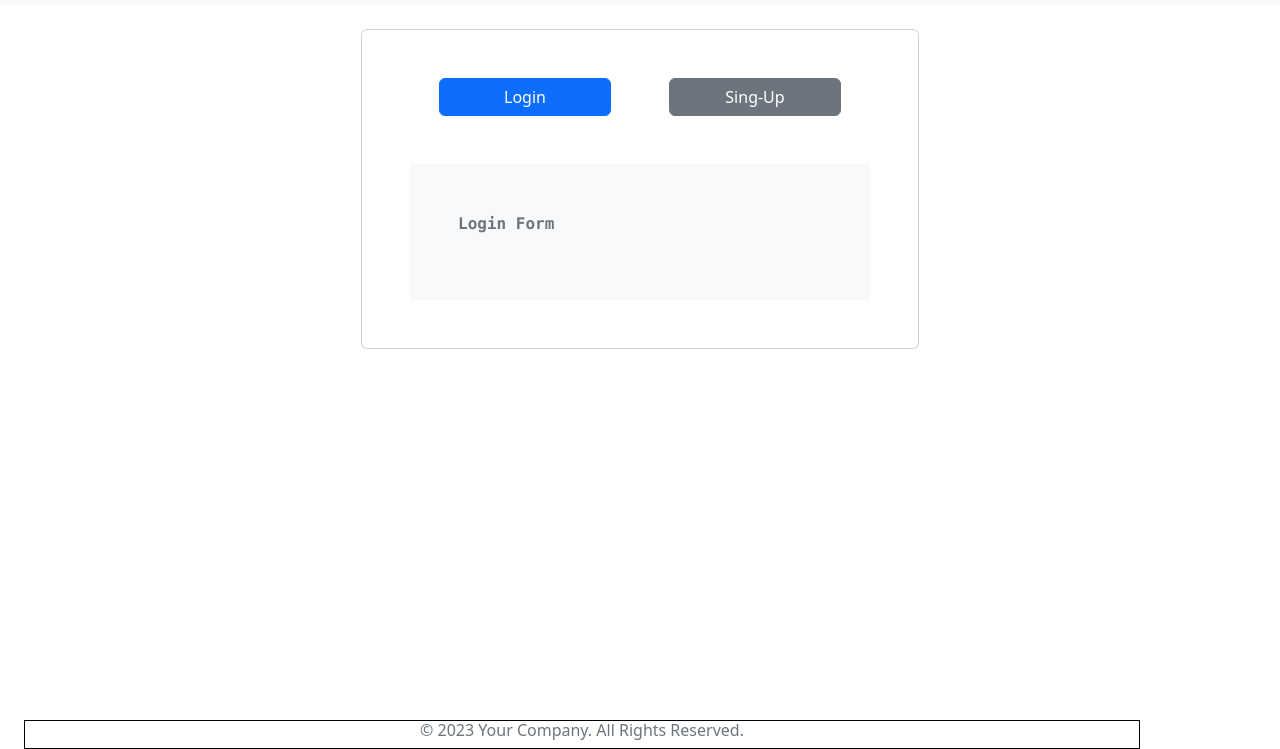
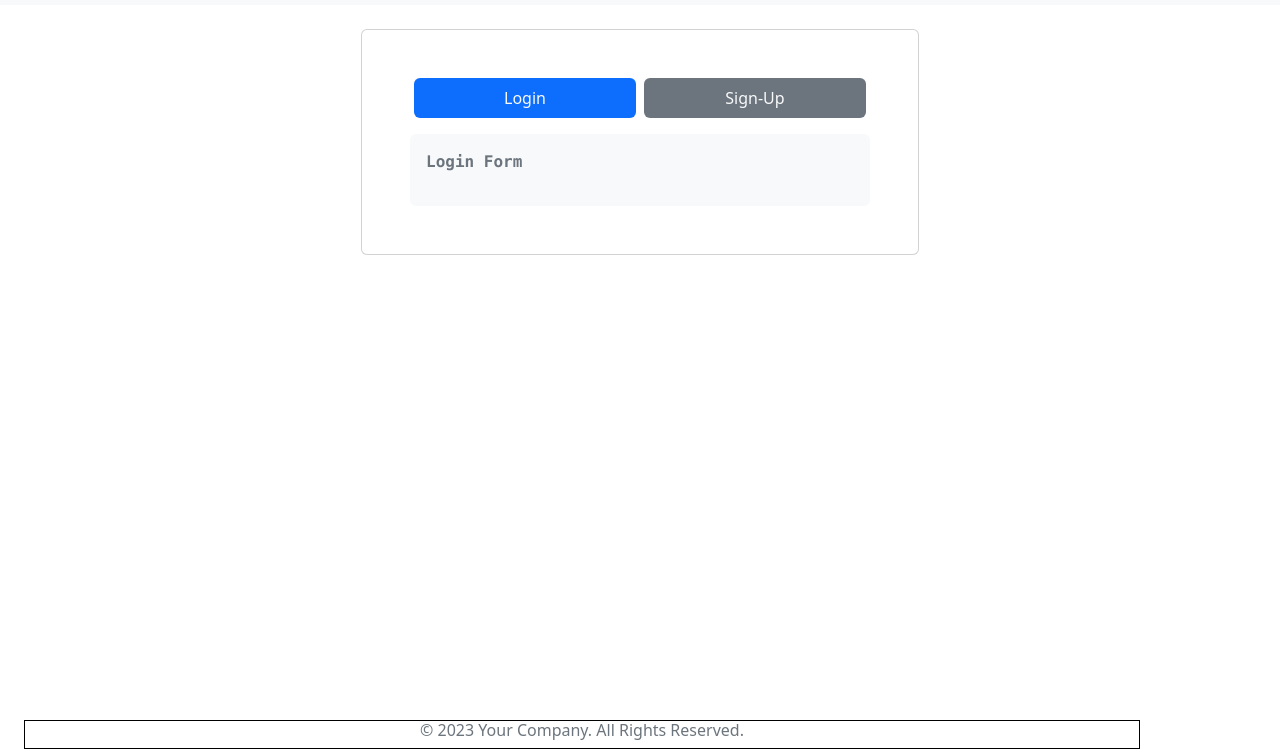
Before and after one commit to codesafi/web_dev_learn, a plain HTML site: page index.html in a window 1280 px wide. Shown: the part 51-800 px from the top of the page. Drawn offline with nearby package versions, Linux system fonts and the light colour scheme.

Commit message:
Show Hide login and SignUp tag

```diff
--- a/index.html
+++ b/index.html
@@ -34,24 +34,27 @@
         <div class="d-flex flex-column w-50 card p-5">
 
             <div class="d-flex">
-                <div class="w-50  text-center">
-                    <button class="btn btn-primary w-75">Login</button>
+                <div class="w-50  d-flex justify-content-center mx-1" >
+                    <div class="bg-primary w-100 p-2 text-center rounded" onclick="switchTab('login')">
+
+                        <span class="text-light">Login</span></div>
                 </div>
 
 
-                <div class="w-50  text-center">
-                    <button class="btn btn-secondary w-75">Sing-Up</button>
+                <div class="w-50  d-flex justify-content-center mx-1">
+                    <div class="bg-secondary w-100 p-2 text-center rounded" onclick="switchTab('SignUp')">
+                    <span class="text-light">Sign-Up</span></div>
                 </div>
 
             </div>
 
-            <div class=" mt-5 p-5 bg-light">
+            <div id="login_form_div" class=" mt-3 p-3 bg-light rounded">
                 <p class="font-monospace fw-bold text-secondary">Login Form</p>
             </div>
 
 
-            <div class=" mt-5 p-5 bg-light" hidden>
-                <p class="font-monospace fw-bold text-secondary">Sing-Up Form</p>
+            <div id="signup_form_div" class=" mt-3 p-3 bg-light rounded" hidden>
+                <p class="font-monospace fw-bold text-secondary">Sign-Up Form</p>
             </div>
 
         </div>
@@ -72,6 +75,7 @@
     <script src="https://cdn.jsdelivr.net/npm/bootstrap@5.3.2/dist/js/bootstrap.bundle.min.js"
         integrity="sha384-C6RzsynM9kWDrMNeT87bh95OGNyZPhcTNXj1NW7RuBCsyN/o0jlpcV8Qyq46cDfL"
         crossorigin="anonymous"></script>
+        <script src="./scripts/loginSignUp.js"></script>
 </body>
 
 </html>
--- a/scripts/helloWorld.js
+++ /dev/null
@@ -1,5 +0,0 @@
-const helloWorld = () => {
-  console.log("Hello world 👋");
-};
-
-export default helloWorld;
--- /dev/null
+++ b/scripts/loginSignUp.js
@@ -0,0 +1,16 @@
+function switchTab(showTab) {
+  const loginForm = document.getElementById('login_form_div');
+  const signupForm = document.getElementById('signup_form_div');
+
+  if (showTab === 'login') {
+    // Show login
+    loginForm.removeAttribute('hidden');
+    // Hide signup
+    signupForm.setAttribute('hidden', 'true');
+  } else if (showTab === 'SignUp') { // Note: Changed to 'SignUp' with a capital 'S'
+    // Hide login
+    loginForm.setAttribute('hidden', 'true');
+    // Show signup
+    signupForm.removeAttribute('hidden');
+  }
+}
```
